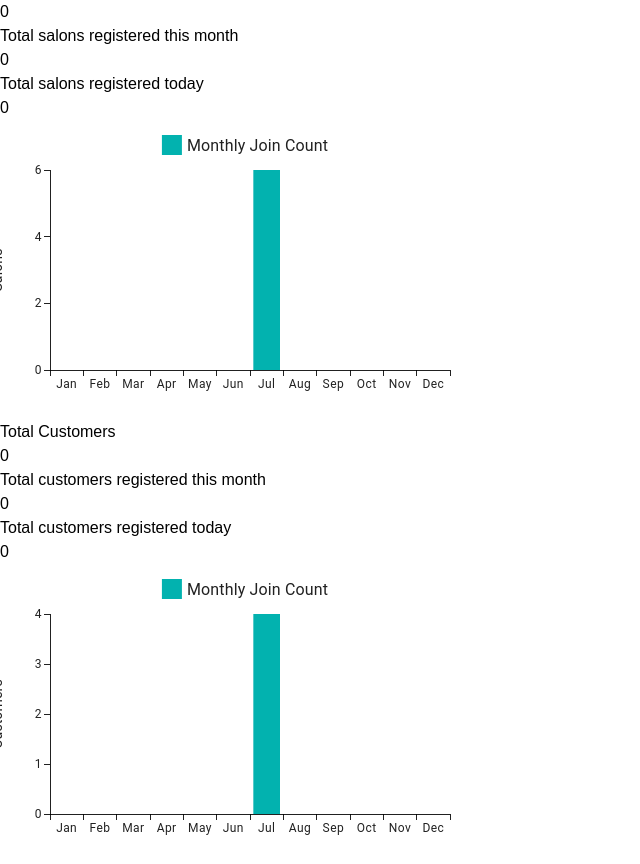
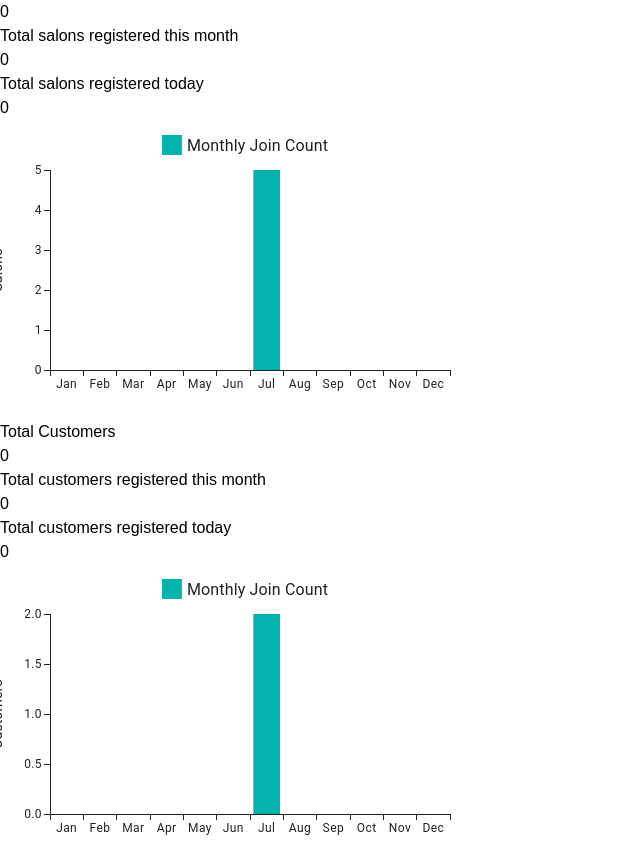
Before and after one commit to Chamara00/stylesync-admin-panel, a React (Create React App) app: page /admin/dashboard in a window 1280 px wide. Shown: the part 240-1104 px from the top of the page, without its empty margins (0-640 px from the left). Built offline with nearby package versions, Linux system fonts and the light colour scheme; no server answers.

Commit message:
ui changes

```diff
--- a/src/components/Charts/CustomerChart.tsx
+++ b/src/components/Charts/CustomerChart.tsx
@@ -37,7 +37,7 @@ const monthlyCustomerJoinDataset = [
   { month: 'Apr', count: 0 },
   { month: 'May', count: 0 },
   { month: 'Jun', count: 0 },
-  { month: 'Jul', count: 4 },
+  { month: 'Jul', count: 2 },
   { month: 'Aug', count: 0 },
   { month: 'Sep', count: 0 },
   { month: 'Oct', count: 0 },
--- a/src/components/Charts/SalonChart.tsx
+++ b/src/components/Charts/SalonChart.tsx
@@ -37,7 +37,7 @@ const monthlySalonJoinDataset = [
   { month: 'Apr', count: 0 },
   { month: 'May', count: 0 },
   { month: 'Jun', count: 0 },
-  { month: 'Jul', count: 6 },
+  { month: 'Jul', count: 5 },
   { month: 'Aug', count: 0 },
   { month: 'Sep', count: 0 },
   { month: 'Oct', count: 0 },
--- a/src/pages/Login/AdminLogin.tsx
+++ b/src/pages/Login/AdminLogin.tsx
@@ -3,8 +3,6 @@ import { CustomTextField, CustomButton } from '../../components/components';
 import { loginAnimation } from '../../assets/icons/icons';
 import { useNavigate } from 'react-router-dom';
 import { adminLogin } from '../../api/adminApi';
-// import mainTheme from '../../theme/theme';
-// import { CustomTextField } from '../../components/components';
 
 const AdminLogin = () => {
   const navigate = useNavigate();
@@ -21,9 +19,9 @@ const AdminLogin = () => {
       console.log('Login successful');
     } catch (error) {
       if (error instanceof Error) {
-        setError(error.message); // Cast error to Error and get the message
+        setError(error.message);
       } else {
-        setError('An unknown error occurred.'); // Fallback for unknown error types
+        setError('An unknown error occurred.');
       }
       console.error('Login error:', error);
     }
@@ -42,13 +40,20 @@ const AdminLogin = () => {
         <form onSubmit={handleLogin}>
           <div className="mb-4">
             <p className="block text-font_secondary mb-2">Email</p>
-            <CustomTextField id="email" name="Email" value={email} onChange={(e) => setEmail(e.target.value)} />
+            <CustomTextField
+              id="email"
+              name="Email"
+              value={email}
+              width="450px"
+              onChange={(e) => setEmail(e.target.value)}
+            />
           </div>
           <div className="mb-6">
             <p className="block text-font_secondary mb-2">Password</p>
             <CustomTextField
               id="password"
               name="Password"
+              width="450px"
               value={password}
               onChange={(e) => setPassword(e.target.value)}
             />
```
Also changed, not shown: src/pages/Dashboard/Dashboard.tsx (+0 -41 lines).
